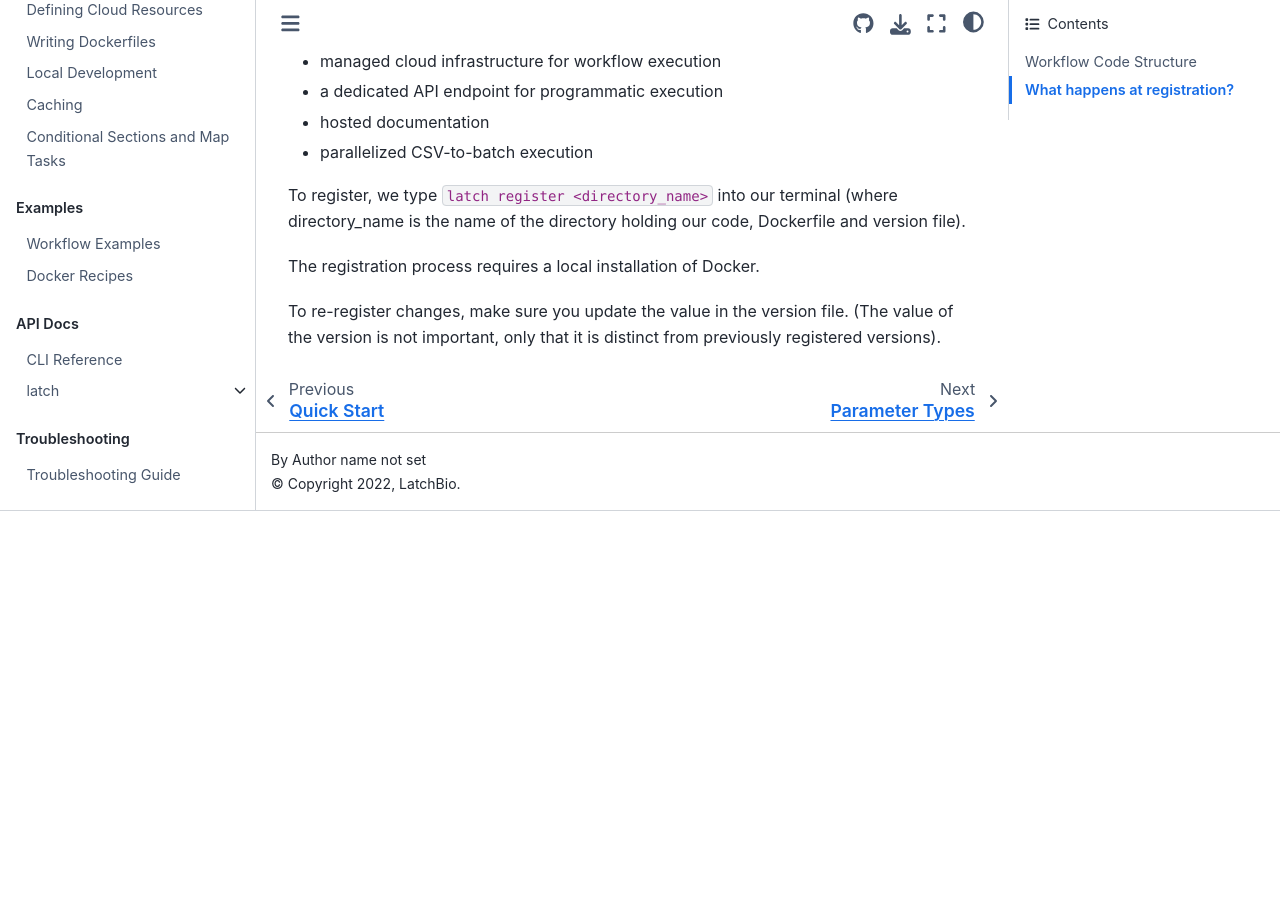
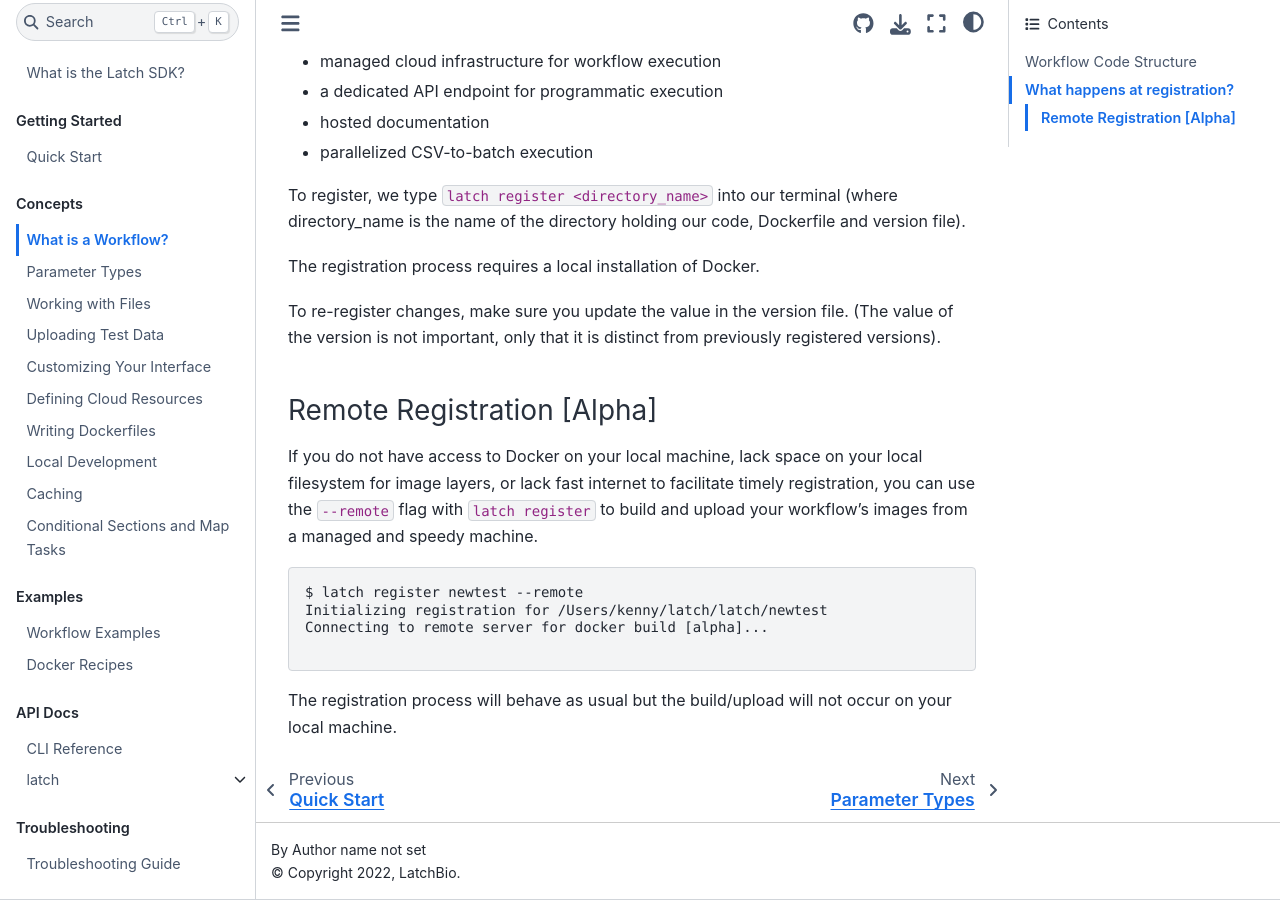
Before and after one commit to latchbio/latch, a Sphinx documentation site: the page built from docs/source/basics/what_is_a_workflow.md, in a window 1280 px wide and 900 px high, scrolled down 5840 px. Built offline with Sphinx 7.4.7 and the Sphinx Book theme 1.1.4, drawn with Linux system fonts in a browser that asks for light colours; before the commit the page ends 6351 px from its top, so only the background shows below that.

Commit message:
docs: remote snippet

````diff
--- a/docs/source/basics/what_is_a_workflow.md
+++ b/docs/source/basics/what_is_a_workflow.md
@@ -314,3 +314,21 @@
 To re-register changes, make sure you update the value in the version file. (The
 value of the version is not important, only that it is distinct from previously
 registered versions).
+
+### Remote Registration [Alpha]
+
+If you do not have access to Docker on your local machine, lack space on your
+local filesystem for image layers, or lack fast internet to facilitate timely
+registration, you can use the `--remote` flag with `latch register` to build and
+upload your workflow's images from a managed and speedy machine.
+
+
+```
+$ latch register newtest --remote
+Initializing registration for /Users/kenny/latch/latch/newtest
+Connecting to remote server for docker build [alpha]...
+
+```
+
+The registration process will behave as usual but the build/upload will not
+occur on your local machine.
````
